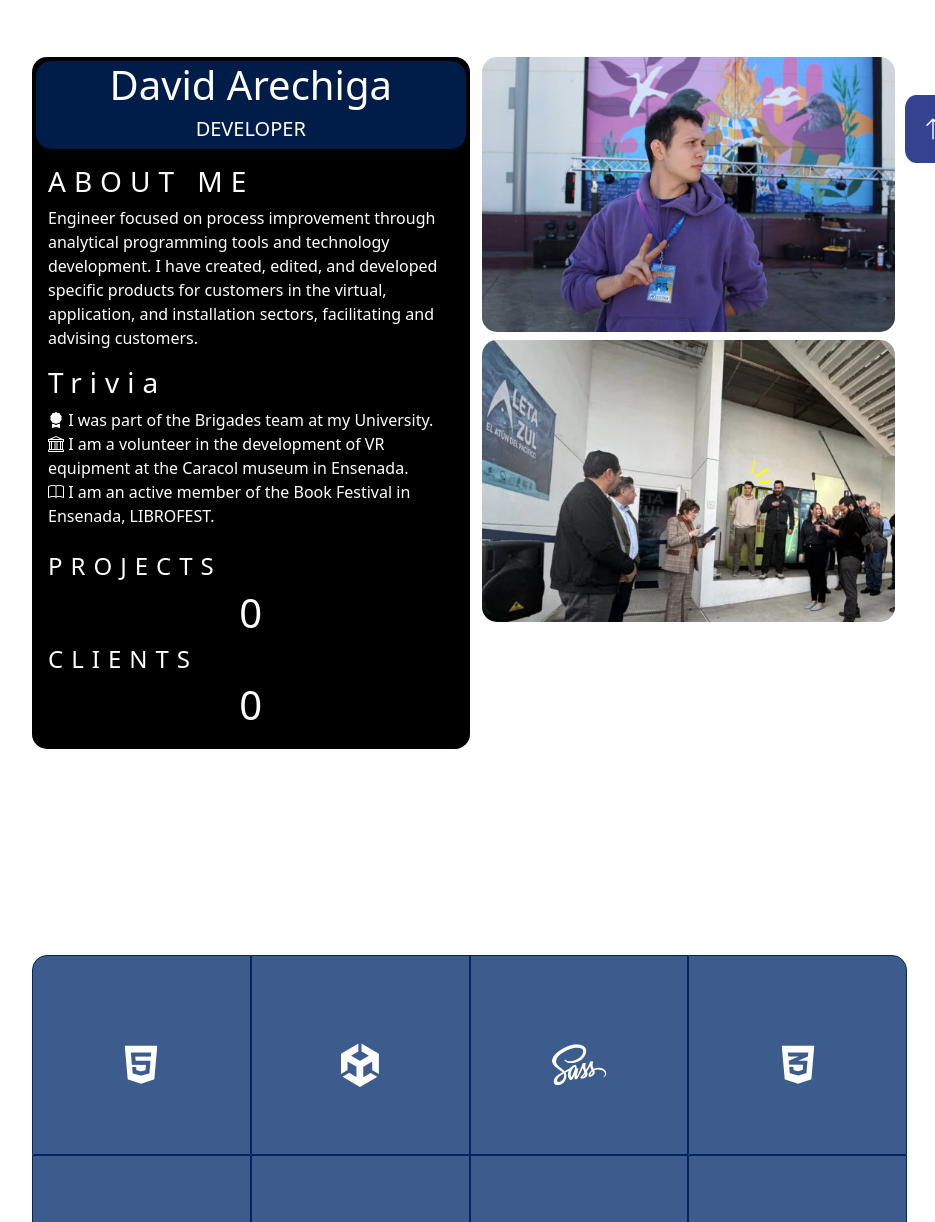
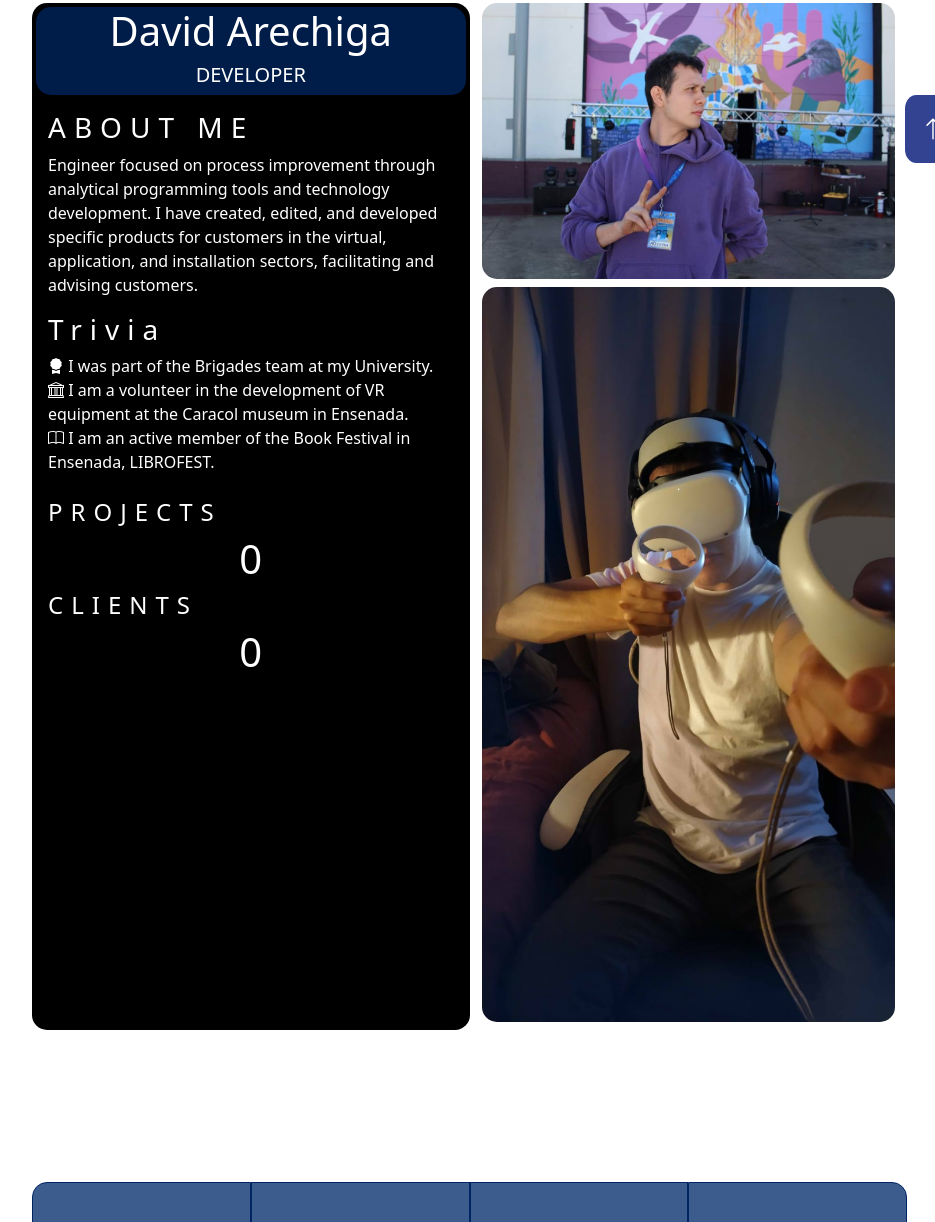
Before and after one commit to DavidArechiga1/Online-Portfolio-DA-SE, a plain HTML site: page index.html in a window 1280 px wide. Shown: the part 797-2019 px from the top of the page, without its empty margins (303-1238 px from the left). Drawn offline with nearby package versions, Linux system fonts and the light colour scheme; grey boxes are pictures that could not be loaded; a web font is replaced by a local one.

Commit message:
Update index.html

```diff
--- a/index.html
+++ b/index.html
@@ -141,7 +141,7 @@
 
           <div class="col-sm-12 col-md-6 about-col-1 img-about">
             <img src="./assets/img2.jpeg" alt="" class="img-fluid mb-2">
-            <img src="./assets/work.PNG" alt="" class="img-fluid mb-2">
+            <img src="./assets/DV_VR_1.jpg" alt="" class="img-fluid mb-2">
           </div>
         </div>
       </div>
```
